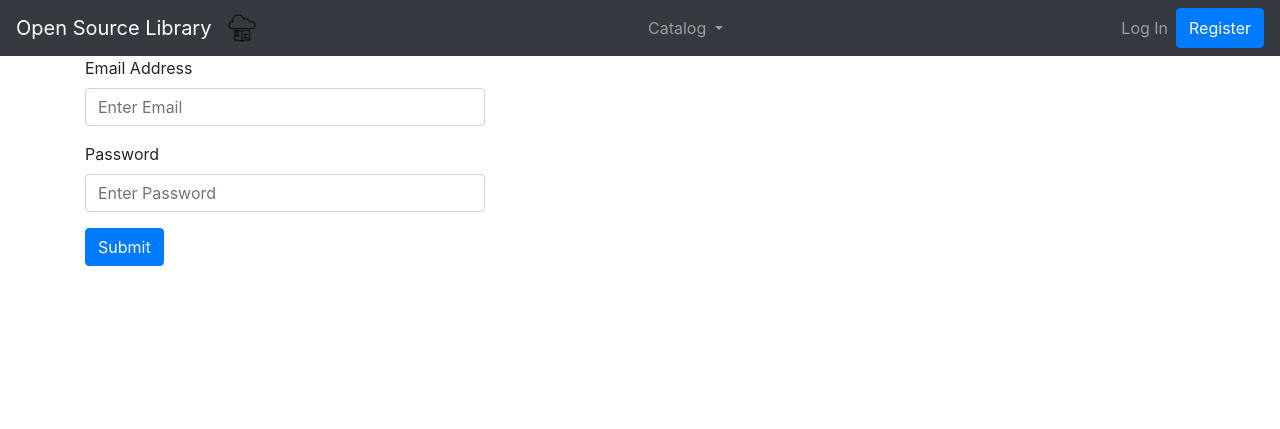
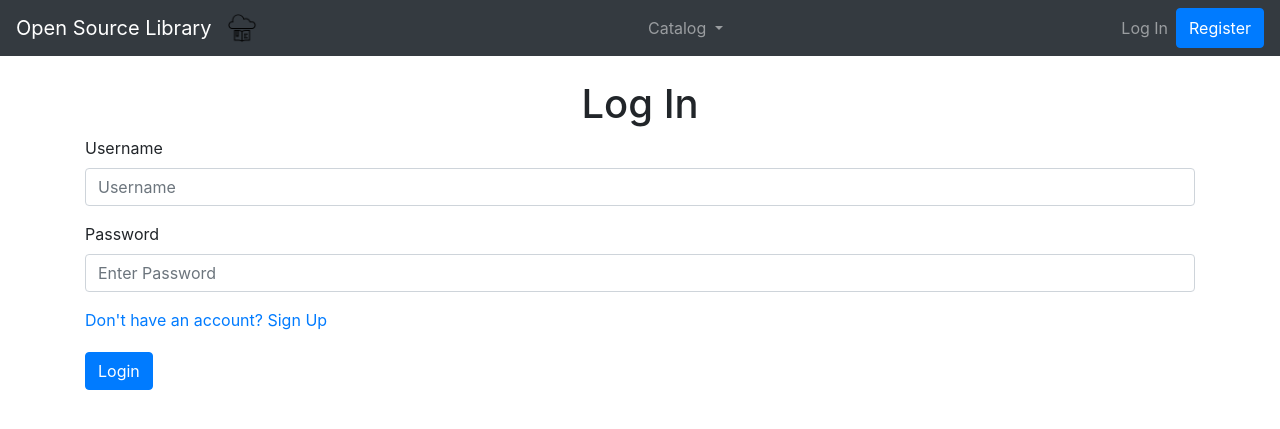
Before and after one commit to ovezovs/Open-Source-Library, a Python web app: template flask-app/templates/auth/login.html in a window 1280 px wide. Shown: the top 429 px of the page. Run offline with Jinja, Linux system fonts and the light colour scheme; the template is opened without the code that fills it, so the values that code supplies are empty; some libraries are stand-ins or nearby versions.

```diff
--- a/flask-app/catalog.py
+++ b/flask-app/catalog.py
@@ -47,3 +47,8 @@ def populate_tracks():
     tracks_list = list(cursor)
 
     return render_template('catalog/resources.html', resources=tracks_list, tracks=True)
+
+
+@bp.route('/save', methods=('GET', 'POST'))
+def save_resource():
+    pass
--- /dev/null
+++ b/flask-app/static/catalog.js
@@ -0,0 +1,11 @@
+  $(function() {
+    $('a#save-item').bind('click', function() {
+      $.getJSON($SCRIPT_ROOT + '/_add_numbers', {
+        a: $('input[name="a"]').val(),
+        b: $('input[name="b"]').val()
+      }, function(data) {
+        $("#result").text(data.result);
+      });
+      return false;
+    });
+  });
--- a/flask-app/templates/auth/login.html
+++ b/flask-app/templates/auth/login.html
@@ -1,23 +1,26 @@
 {% extends 'index.html' %}
 
 {% block header %}
-  <div class="container text-center">
+  <div class="container text-center" style="margin-top: 80px;">
     <h1>{% block title %}Log In{% endblock %}</h1>
   </div>
 {% endblock %}
 
 {% block content %}
   <div class="container">
-    <form method="post" style="width: 400px;">
-      <div class="form-group">
-          <label for="inputEmail">Email Address</label>
-          <input type="text" class="form-control" name="email" title="email" placeholder="Enter Email" required/>
+    <form method="post">
+      <div class="form-group justify-content-center">
+          <label for="inputEmail">Username</label>
+          <input type="text" class="form-control" name="email" title="email" placeholder="Username" required/>
       </div>
       <div class="form-group">
           <label for="inputPassword">Password</label>
           <input type="password" class="form-control" name="password" title="password" placeholder="Enter Password" required/>
       </div>
-      <button type="submit" class="btn btn-primary">Submit</button>
+      <a href="/auth/register">Don't have an account? Sign Up</a>
+      <div style="margin-top: 20px;">
+        <button type="submit" class="btn btn-primary">Login</button>
+      </div>
 
     </form>
   </div>
--- a/flask-app/templates/index.html
+++ b/flask-app/templates/index.html
@@ -5,6 +5,7 @@
         <meta charset="utf-8">
         <link rel="icon" href="../static/images/cloud-library-logo.png" type="image/png" sizes="16x16">
         <meta name="viewport" content="width=device-width, initial-scale=1">
+        <script src="../static/catalog.js"></script>
         <link rel="stylesheet" href="{{ url_for('static', filename='style.css') }}">
         <!-- Latest compiled and minified CSS -->
         <link rel="stylesheet" href="https://maxcdn.bootstrapcdn.com/bootstrap/4.5.0/css/bootstrap.min.css">
@@ -50,7 +51,6 @@
 
           <ul class="navbar-nav ">
             {% if g.user %}
-
               <li class="nav-item"><a class="nav-link" href="/auth/logout">Log Out</a></li>
             {% else %}
               <li class="nav-item"><a class="nav-link" href="/auth/login">Log In</a></li>
@@ -59,7 +59,6 @@
           </ul>
         </div>
       </nav>
-
 
         <header>
           {% block header %}{% endblock %}
@@ -70,7 +69,7 @@
 
         {% block content %}
           {% if g.user %}
-            <h1>Logged In</h1>
+            <h1 style="margin-top: 80px;">Welcome!</h1>
           {% else %}
             <div class="container" id="landing-page">
               <div class="row" style="height: 100vh;">
```
Also changed, not shown: flask-app/templates/auth/register.html (+6 -6 lines), flask-app/templates/catalog/resources.html (+10 -2 lines).
